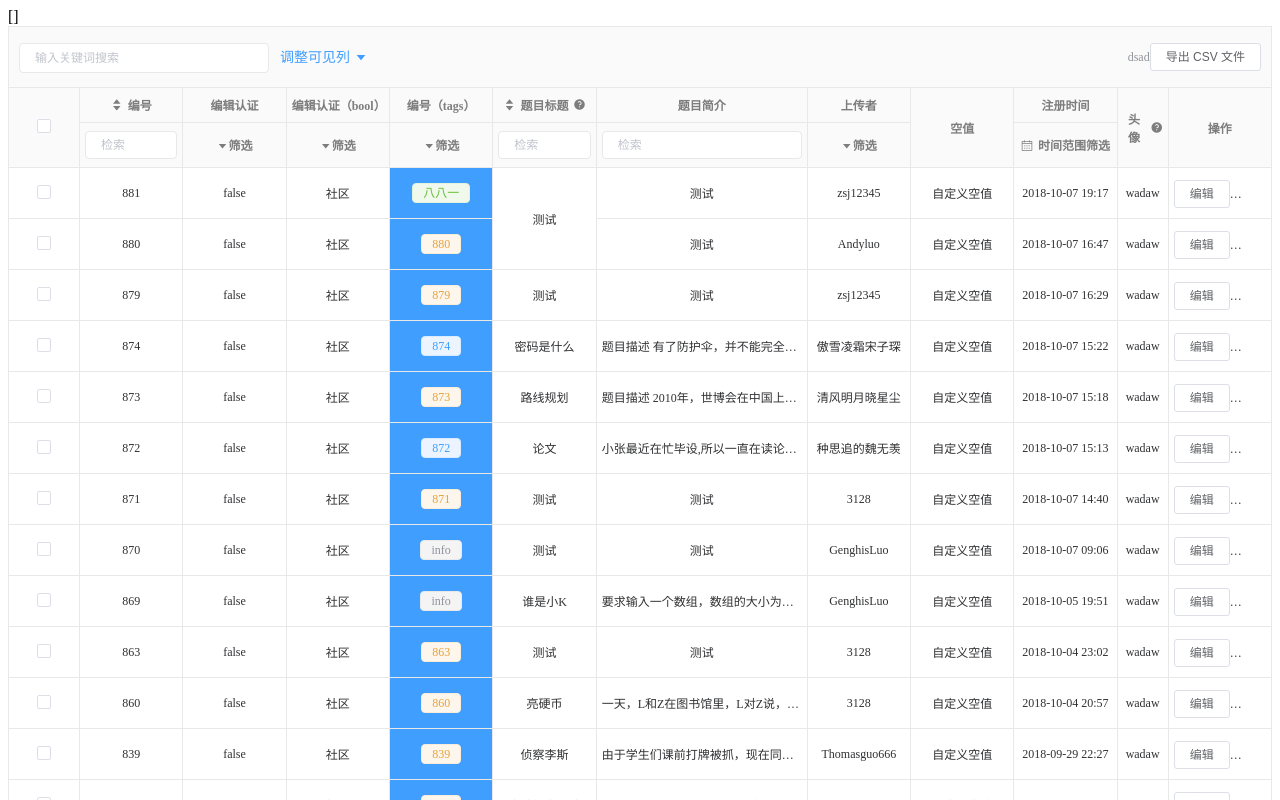
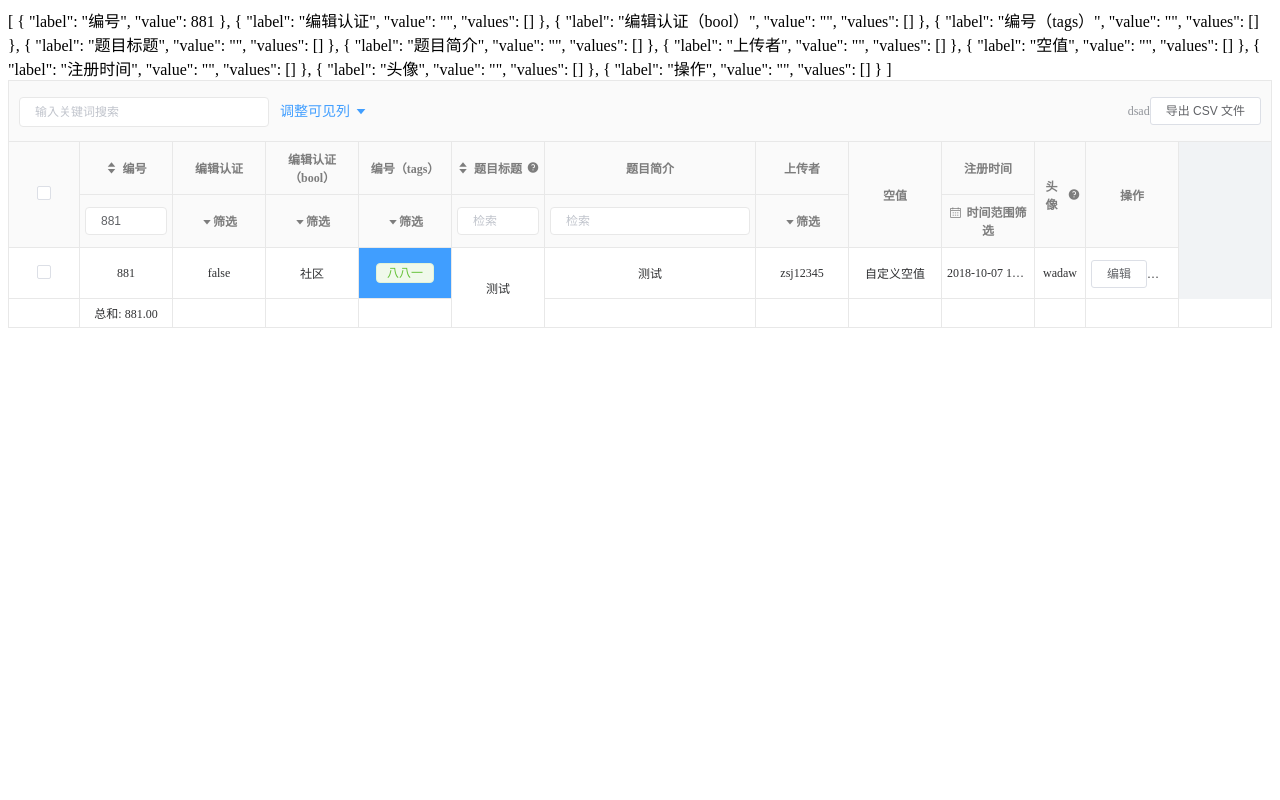
Before and after one commit to CornerSkyless/vue-geelist, a Vue app: page / in a window 1280 px wide. Shown: the top 800 px of the page. Built offline with nearby package versions, Linux system fonts and the light colour scheme.

Commit message:
增加筛选字段的双向数据绑定

```diff
--- a/examples/App.vue
+++ b/examples/App.vue
@@ -1,11 +1,12 @@
 <template>
   <div id="app">
-    {{selectedList.map(i=>i.id)}}
+    {{filterValues}}
     <geelist
       :list="list"
       :option="option"
       @message="message"
       :selectedList.sync="selectedList"
+      :filterValues.sync="filterValues"
       @row-click="rowOnClick"
     >
       <template slot="header-end">dsad</template>
@@ -969,11 +970,12 @@ export default class App extends Vue {
       isAllowedEdit: false,
       isAllowedResubmit: false
     }
-  ].map(item => {
-    if(item.id%2==0) return new ExampleA((item));
-    else return new ExampleB((item))
-  });
+  ];
   selectedList = [];
+  filterValues=[{
+    label:'编号',
+    value:881
+  }];
   option: GeelistOption<any> = {
     rowKey: "id",
     // pageSize: 100,
@@ -1052,7 +1054,6 @@ export default class App extends Vue {
         label: "头像",
         description: "这是插槽的使用方法",
         content:(row) => {
-          console.log(row);
           return 'wadaw'
         },
         style: {
--- a/package.json
+++ b/package.json
@@ -1,7 +1,7 @@
 {
   "name": "vue-geelist",
   "description": "A data table for lazy coder based on Element-UI.",
-  "version": "0.1.9",
+  "version": "0.2.0",
   "author": "cornerskyless <573196853@qq.com>",
   "license": "MIT",
   "private": false,
--- a/packages/components/geelist.vue
+++ b/packages/components/geelist.vue
@@ -214,7 +214,7 @@ import {
   GeelistOption,
   GeelistTagOption,
   GeelistActionOption,
-  GeelistFilterColumn
+  GeelistFilterColumn, GeelistFilterValues
 } from "./interface";
 import moment from "moment";
 const  CsvExportor = require("csv-exportor");
@@ -244,7 +244,17 @@ export default class Geelist extends Vue {
   @Prop({ type: Array })
   private selectedList!: any[];
 
+  @Prop({type: Array})
+  private filterValues!: GeelistFilterValues[];
+
   private filterColumnList: GeelistFilterColumn[] = [];
+
+  @Watch('filterColumnList',{deep:true})
+  onFilterColumnListChange(){
+    this.$emit("update:filterValues", this.filterColumnList.map<GeelistFilterValues>(filterColumn=>({
+      label:filterColumn.label,value:filterColumn.value,values:filterColumn.values
+    })));
+  }
 
   searchParams = {
     keyword: "",
@@ -270,6 +280,11 @@ export default class Geelist extends Vue {
     this.mySelectedList = value;
   }
 
+  @Watch("filterValues", { deep: true })
+  filterValuesHandler(valuesList: GeelistFilterValues[]) {
+    this.updateFilterColumn(valuesList);
+  }
+
   @Watch("mySelectedList", { deep: true })
   mySelectedListHandler() {
     this.$emit("update:selectedList", this.mySelectedList);
@@ -283,6 +298,16 @@ export default class Geelist extends Vue {
   @Watch("list", { deep: true })
   listHandler() {
     this.initOption();
+  }
+
+  updateFilterColumn(propFilterList: GeelistFilterValues[]){
+    propFilterList.forEach(prop=>{
+      const exist = this.filterColumnList.find(i=>i.label===prop.label);
+      if(exist) {
+        exist.values = prop.values;
+        exist.value = prop.value;
+      }
+    })
   }
 
   getRowspan(row: any, column: GeelistColumnOption<any>) {
@@ -613,41 +638,30 @@ export default class Geelist extends Vue {
     this.displayLabelList = [];
     this.filterColumnList = this.option.columnOptions.map(
       (column): GeelistFilterColumn => {
+        let defaultValue = "";
+        let defaultValues:string[] = [];
+        if(this.filterValues){
+          const existValue = this.filterValues.find(i=>i.label===column.label);
+          if(existValue){
+            defaultValue = existValue.value;
+            defaultValues = existValue.values;
+          }
+        }
         if (!column.defaultHide) this.displayLabelList.push(column.label);
         if (column.input)
-          return {
-            type: "Input",
-            value: "",
-            values: [],
-            selectOptions: []
-          };
+          return { type: "Input", value:defaultValue, values: defaultValues, selectOptions: [], label:column.label };
         if (column.select) {
           const selectOptions: string[] = [];
           this.list.forEach(row => {
             const content = this.getContent(row, column);
             if (!selectOptions.includes(content)) selectOptions.push(content);
           });
-          return {
-            type: "Select",
-            value: "",
-            values: [],
-            selectOptions
-          };
+          return {type: "Select", value:defaultValue, values: defaultValues, selectOptions, label: column.label};
         }
         if (column.dateFilter) {
-          return {
-            type: column.dateFilter,
-            value: "",
-            values: [],
-            selectOptions: []
-          };
+          return {type: column.dateFilter, value:defaultValue, values: defaultValues, selectOptions: [],label: column.label};
         }
-        return {
-          type: "None",
-          value: "",
-          values: [],
-          selectOptions: []
-        };
+        return {type: "None", value:defaultValue, values: defaultValues, selectOptions: [],label:column.label};
       }
     );
   }
```
Also changed, not shown: packages/components/interface.ts (+7 -0 lines), 6 other files (tests, documents, lock files or other folders).
